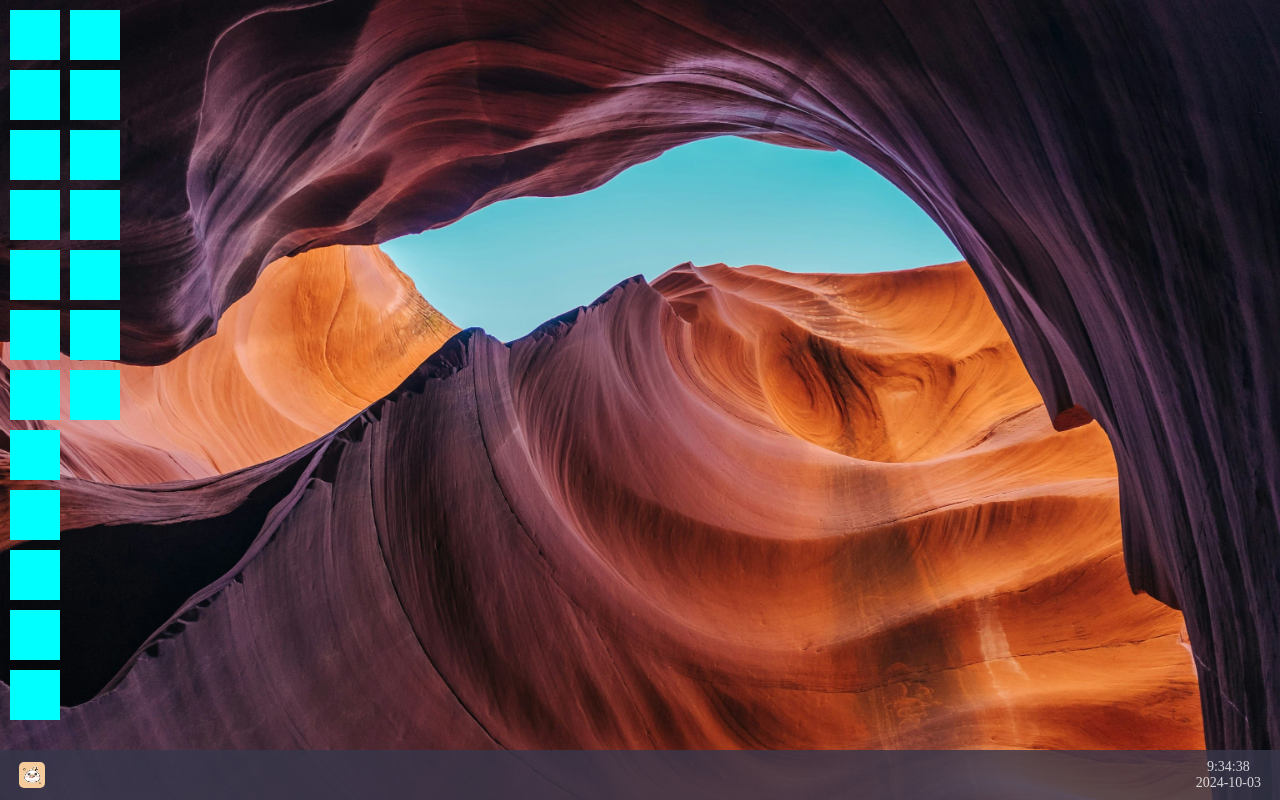
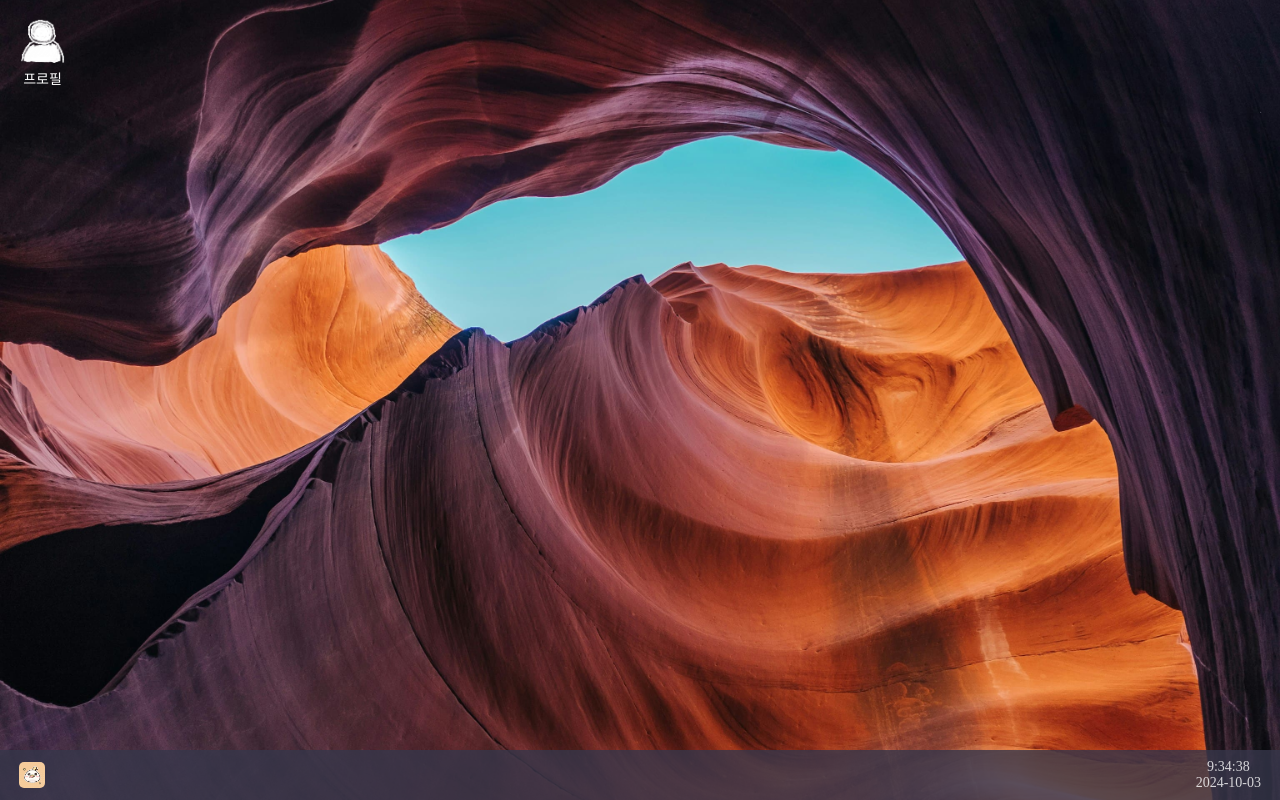
Before and after one commit to gnemek20/rnjs, a Next.js app: page / in a window 1280 px wide. Built offline with nearby package versions, Linux system fonts and the light colour scheme.

Commit message:
아이콘 디자인 추가, 예시 아이콘 추가

```diff
--- a/components/icons.tsx
+++ b/components/icons.tsx
@@ -1,29 +1,30 @@
 import styles from '@/styles/icons/icons.module.css';
+import { StaticImport } from 'next/dist/shared/lib/get-img-props';
+import Image from 'next/image';
+
+const profileIcon = {
+  src: require('@/public/icons/profile.png'),
+  alt: '프로필'
+}
+
+const Icon = (
+  { icon, name }:
+  { icon: StaticImport, name: string }
+) => {
+  return (
+    <div className={`${styles.icon}`}>
+      <Image src={icon} alt={name} />
+      <p>{ name }</p>
+    </div>
+  );
+}
 
 const Icons = () => {
   return (
     <div className={`${styles.container}`}>
       <div className={`${styles.wrapper}`}>
         <div className={`${styles.icons}`}>
-          <div></div>
-          <div></div>
-          <div></div>
-          <div></div>
-          <div></div>
-          <div></div>
-          <div></div>
-          <div></div>
-          <div></div>
-          <div></div>
-          <div></div>
-          <div></div>
-          <div></div>
-          <div></div>
-          <div></div>
-          <div></div>
-          <div></div>
-          <div></div>
-          <div></div>
+          <Icon icon={profileIcon.src} name={profileIcon.alt} />
         </div>
       </div>
     </div>
--- a/styles/icons/icons.module.css
+++ b/styles/icons/icons.module.css
@@ -11,13 +11,52 @@
 }
 
 .icons {
+  width: 100%;
   height: 100%;
   display: grid;
-  grid-auto-columns: 50px;
-  grid-template-rows: repeat(auto-fill, 50px);
   grid-auto-flow: column;
-  gap: 10px;
+  grid-auto-columns: 65px;
+  grid-template-rows: repeat(auto-fill, 85px);
+  gap: 15px;
 }
-.icons > div {
-  background-color: aqua;
+
+.icon {
+  cursor: pointer;
+  padding: 10px;
+  display: flex;
+  flex-direction: column;
+  justify-content: center;
+  align-items: center;
+  gap: 5px;
+  border-radius: 2.5px;
+  transition: all 200ms;
 }
+.icon > img {
+  width: 100%;
+  height: 100%;
+  object-fit: cover;
+}
+.icon > p {
+  font-size: 14px;
+  color: white;
+}
+
+@media (hover: hover) {
+  .icon:hover {
+    background-color: rgba(255, 255, 255, 0.15);
+  }
+}
+
+@media screen and (max-width: 768px) {
+  .container {
+    flex-direction: column;
+  }
+
+  .icons {
+    justify-content: center;
+    grid-auto-flow: row;
+    grid-template-columns: repeat(auto-fill, 55px);
+    grid-template-rows: none;
+    grid-auto-rows: 65px;
+  }
+}
```
Also changed, not shown: public/icons/profile.png (added).
